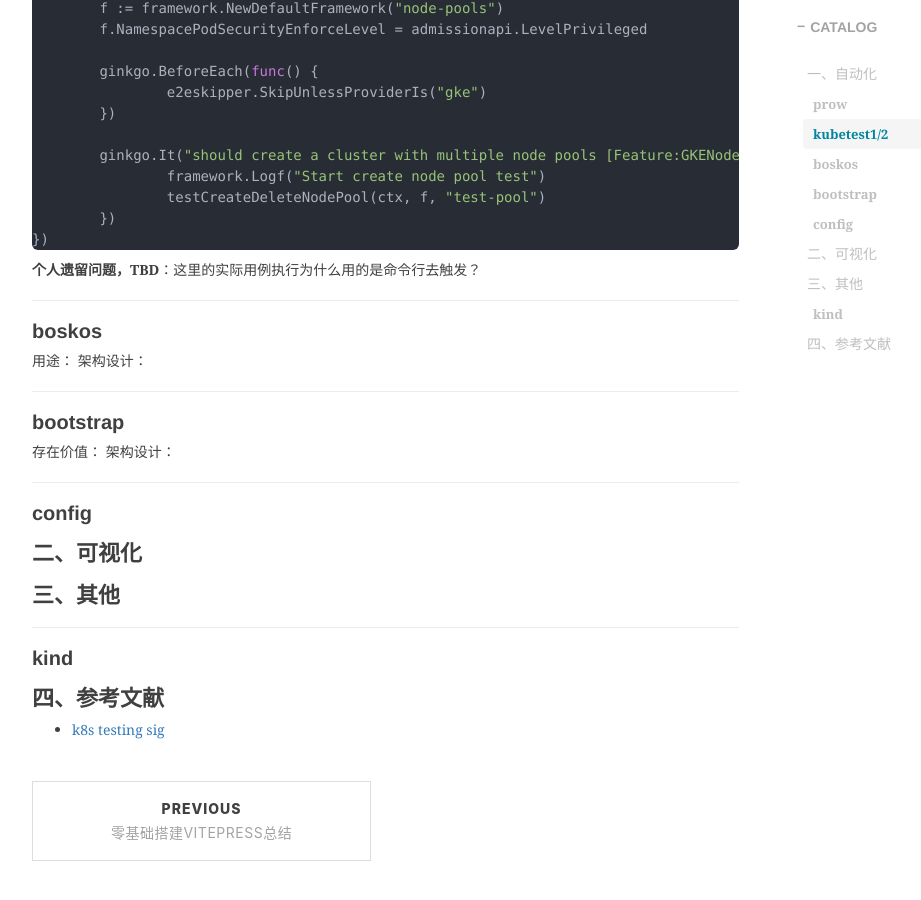
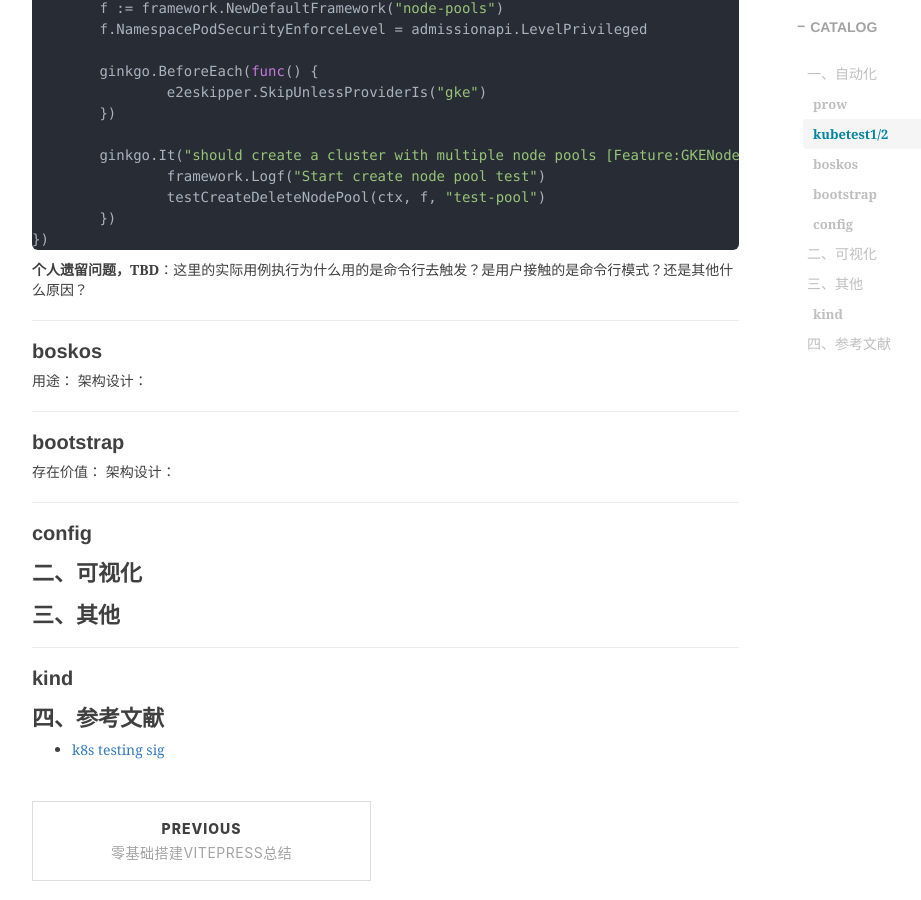
Before and after one commit to shihai1991/shihai1991.github.io, a Jekyll site: the page built from _posts/2023-06-12-kubernetes-test-sig组.md, in a window 1280 px wide and 900 px high, scrolled down 2794 px. Shown: the whole window, without its empty margins (233-1154 px from the left). Built offline with Jekyll 4.4.1, drawn with Linux system fonts in a browser that asks for light colours; nearby versions of some CDN libraries; comment, search, counter and statistics services are not loaded; some of the changed text lies outside the part shown.

Commit message:
Update 2023-06-12-kubernetes-test-sig组.md

````diff
--- a/_posts/2023-06-12-kubernetes-test-sig组.md
+++ b/_posts/2023-06-12-kubernetes-test-sig组.md
@@ -25,8 +25,8 @@ k8s测试基础设施的主要项目清单：
 - **Deck**: 在prow页面上展示正在运行或最近运行的jobs；
 - **prow-controller-manager**：管理在k8s中运行的作业执行和生命周期；
 - **Tide**：管理Github的PR，可以对PR进行合并；
-- **Horologium**: TBD;
-- **Sinker**: TBD;
+- **Horologium**: TBD；
+- **Sinker**: TBD；
 
 ![]({{site.baseurl}}/img/2023/Q2/20230612-prow-architecture.png)
 
@@ -63,7 +63,7 @@ var _ = SIGDescribe("GKE node pools [Feature:GKENodePool]", func() {
 	})
 })
 ```
-**个人遗留问题，TBD**：这里的实际用例执行为什么用的是命令行去触发？
+**个人遗留问题，TBD**：这里的实际用例执行为什么用的是命令行去触发？是用户接触的是命令行模式？还是其他什么原因？
 
 ## boskos
 用途：
````
